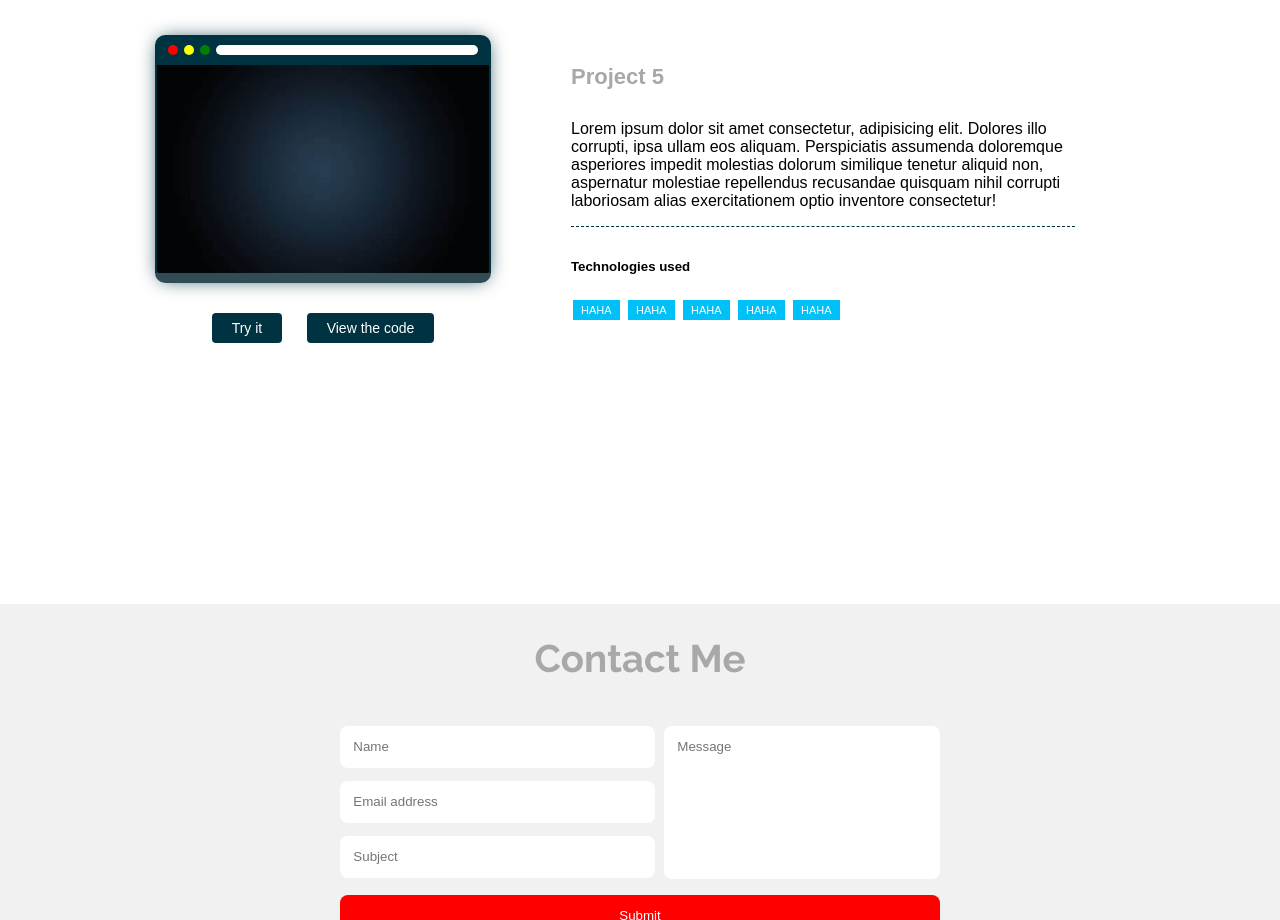
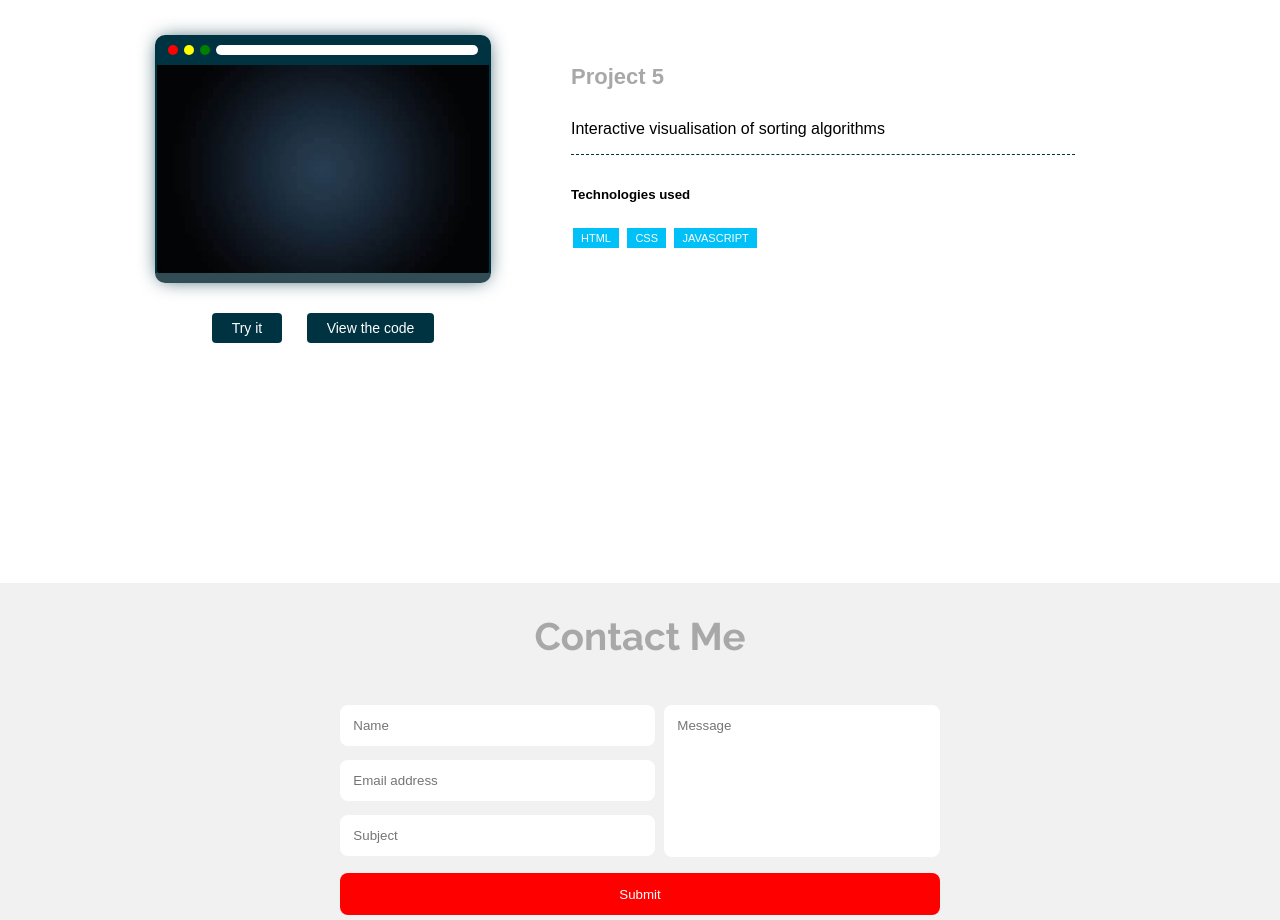
Before and after one commit to BudhijaUday/Personal-Portfolio, a plain HTML site: page index.html in a window 1280 px wide. Shown: the part 3940-4860 px from the top of the page. Drawn offline with nearby package versions, Linux system fonts and the light colour scheme.

Commit message:
Update index.html

```diff
--- a/index.html
+++ b/index.html
@@ -233,14 +233,12 @@ Exiting the application. </p>
           </div>
           <div class="col-3 description">
               <h4>Project 5</h4>
-              <p>Lorem ipsum dolor sit amet consectetur, adipisicing elit. Dolores illo corrupti, ipsa ullam eos aliquam. Perspiciatis assumenda doloremque asperiores impedit molestias dolorum similique tenetur aliquid non, aspernatur molestiae repellendus recusandae quisquam nihil corrupti laboriosam alias exercitationem optio inventore consectetur!</p>
+              <p> Interactive visualisation of sorting algorithms</p>
               <div class="technologies">
                   <h5>Technologies used</h5>
-                  <span>HAHA</span>
-                  <span>HAHA</span>
-                  <span>HAHA</span>
-                  <span>HAHA</span>
-                  <span>HAHA</span>
+                  <span>HTML</span>
+                  <span>CSS</span>
+                  <span>JAVASCRIPT</span>
               </div>
           </div>
       </div>
```
